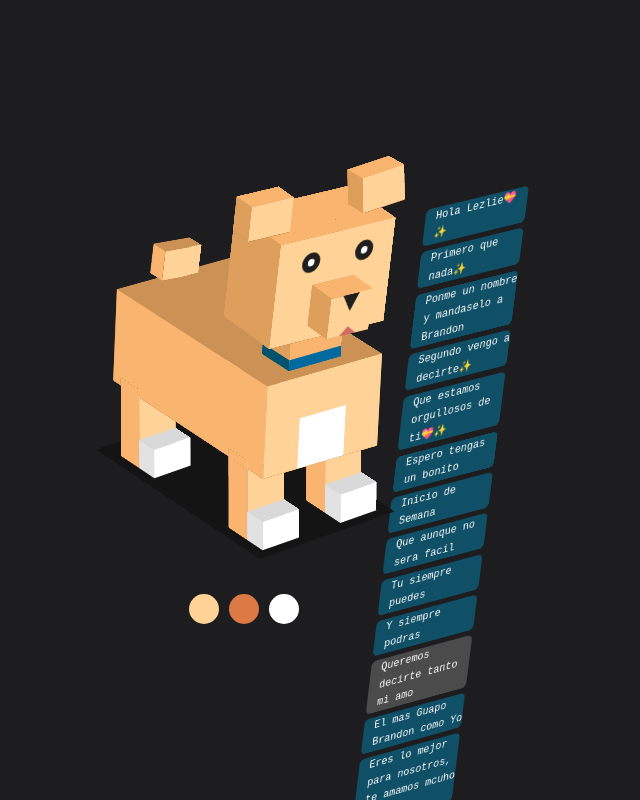
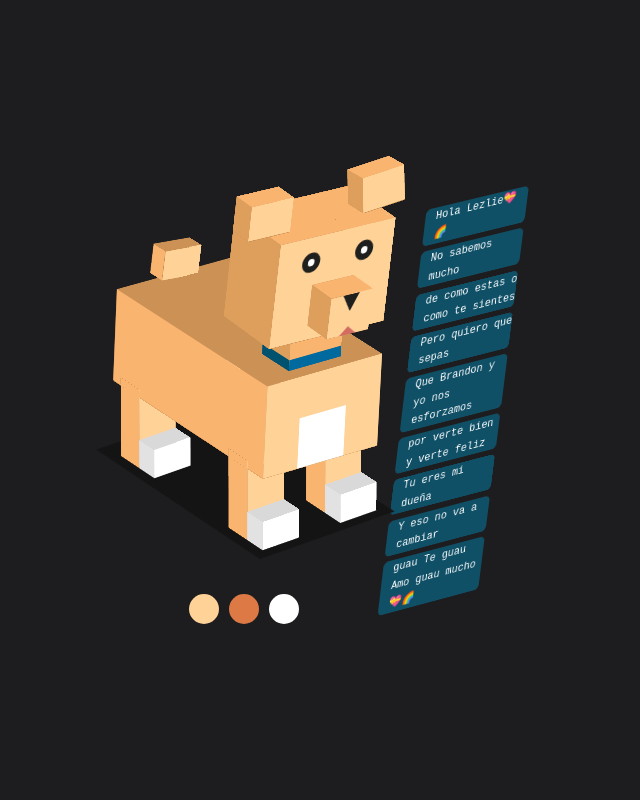
Before and after one commit to Brandon0902/Dog, a plain HTML site: page index.html in a window 1280 px wide. Shown: the whole page, without its empty margins (396-1036 px from the left). Drawn offline with Linux system fonts and the light colour scheme.

Commit message:
Add files via upload

```diff
--- a/index.html
+++ b/index.html
@@ -33,31 +33,23 @@
                             <div class="head face">
                                 <div class="head__front face">
                                     <div class="skills">
-                                        <div class="skill">Hola Lezlie💝✨<div class="skill-p"></div>
+                                        <div class="skill">Hola Lezlie💝🌈<div class="skill-p"></div>
                                         </div>
-                                        <div class="skill">Primero que nada✨<div class="skill-p"></div>
+                                        <div class="skill">No sabemos mucho <div class="skill-p"></div>
                                         </div>
-                                        <div class="skill">Ponme un nombre y mandaselo a Brandon<div class="skill-p"></div>
+                                        <div class="skill">de como estas o como te sientes<div class="skill-p"></div>
                                         </div>
-                                        <div class="skill">Segundo vengo a decirte✨<div class="skill-p"></div>
+                                        <div class="skill">Pero quiero que sepas<div class="skill-p"></div>
                                         </div>
-                                        <div class="skill">Que estamos orgullosos de ti💝✨<div class="skill-p"></div>
+                                        <div class="skill">Que Brandon y yo nos esforzamos<div class="skill-p"></div>
                                         </div>
-                                        <div class="skill">Espero tengas un bonito<div class="skill-p"></div>
+                                        <div class="skill">por verte bien y verte feliz<div class="skill-p"></div>
                                         </div>
-                                        <div class="skill">Inicio de Semana<div class="skill-p"></div>
+                                        <div class="skill">Tu eres mi dueña<div class="skill-p"></div>
                                         </div>
-                                        <div class="skill">Que aunque no sera facil<div class="skill-p"></div>
+                                        <div class="skill">Y eso no va a cambiar<div class="skill-p"></div>
                                         </div>
-                                        <div class="skill">Tu siempre puedes<div class="skill-p"></div>
-                                        </div>
-                                        <div class="skill">Y siempre podras<div class="skill-p"></div>
-                                        </div>
-                                        <div class="skill">Queremos decirte tanto mi amo<div class="skill-p"></div>
-                                        </div>
-                                        <div class="skill">El mas Guapo Brandon como Yo<div class="skill-p"></div>
-                                        </div>
-                                        <div class="skill">Eres lo mejor para nosotros, te amamos mcuho❤️‍🩹💝✨<div class="skill-p"></div>
+                                        <div class="skill">guau Te guau Amo guau mucho💝🌈<div class="skill-p"></div>
                                         </div>
                                     </div>
                                     <div class="eyes">
```
